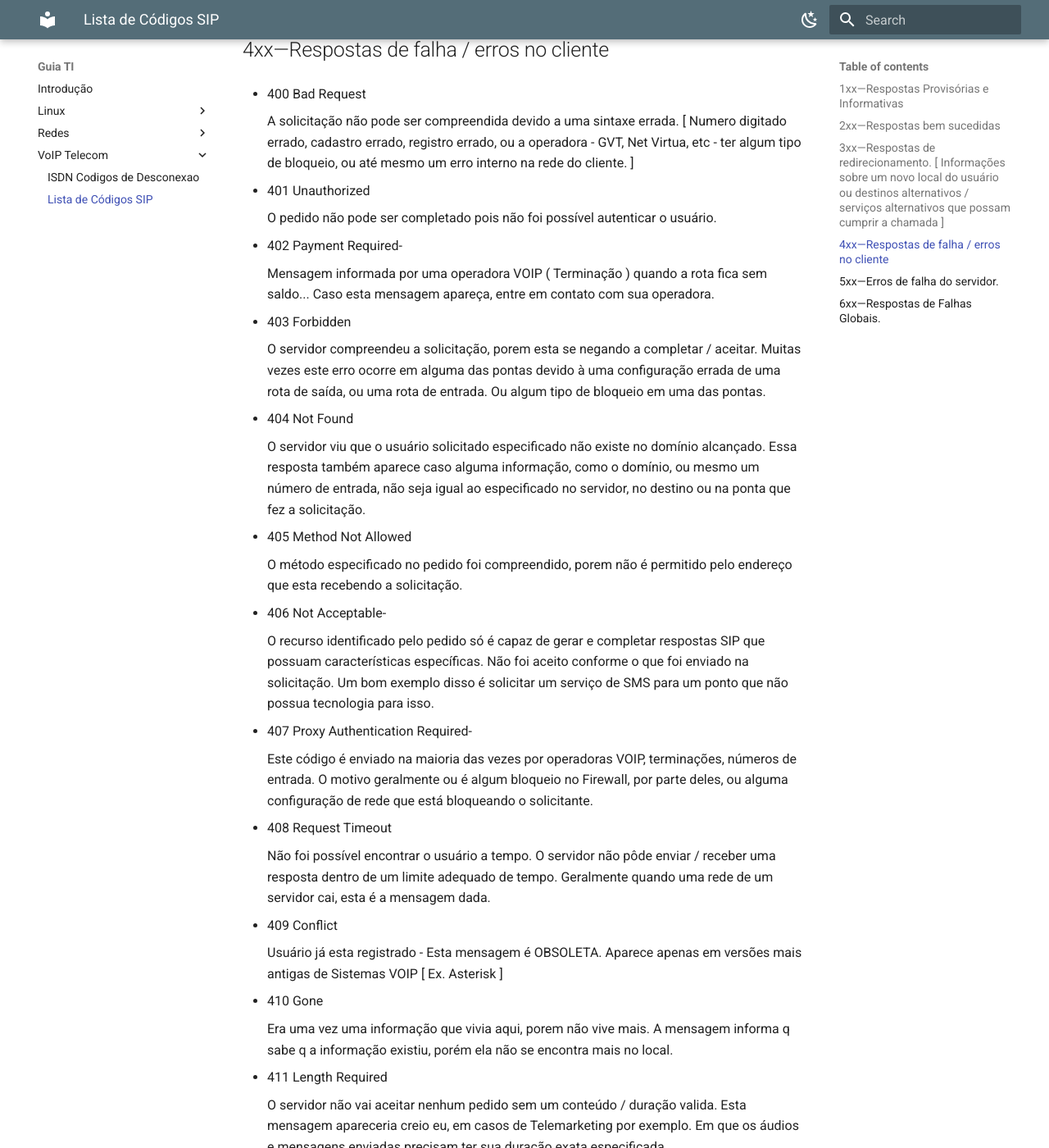
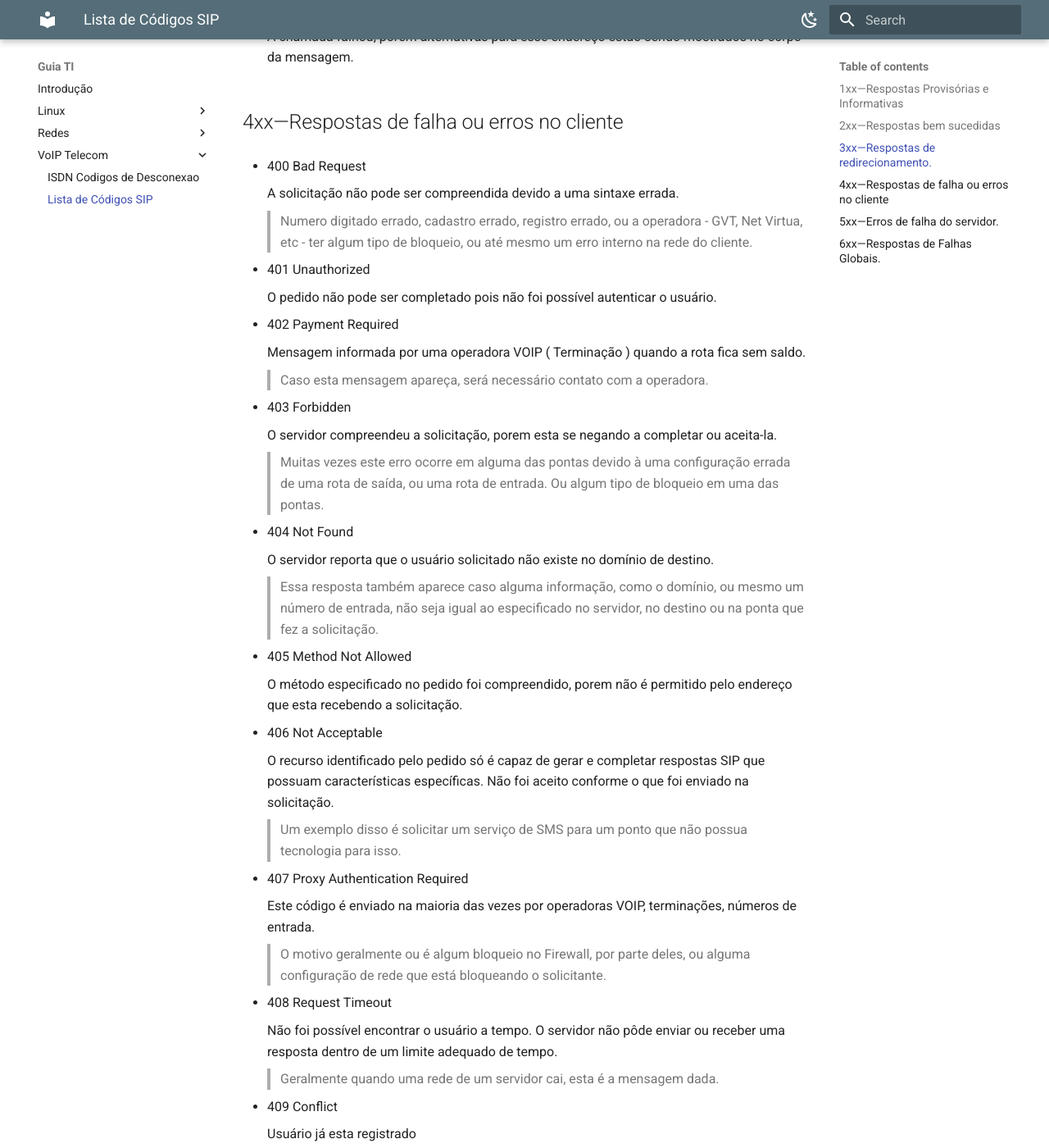
Before and after one commit to guia-ti/guia-ti.github.io, an MkDocs documentation site: the page built from docs/VoIP Telecom/Lista de Códigos SIP.md, in a window 1280 px wide and 1400 px high, scrolled down 1997 px. Shown: the whole window at 82% size. Built offline with MkDocs 1.6.1 and Material for MkDocs 9.7.7, drawn with Linux system fonts in a browser that asks for light colours; some of the changed text lies outside the part shown.

Commit message:
vault backup hev-desktop: 2023-05-13 21:15:29
Affected files:
docs/VoIP Telecom/Lista de Códigos SIP.md

```diff
--- a/docs/VoIP Telecom/Lista de Códigos SIP.md
+++ b/docs/VoIP Telecom/Lista de Códigos SIP.md
@@ -39,80 +39,93 @@
 
 - 202 Accepted
 
-    Indica que a solicitação foi aceita para ser processada. Porem o processamento ainda não foi completado. _Obsoleto - No momento essa resposta não é mais utilizada nos sistemas mais recentes_.
+    Indica que a solicitação foi aceita para ser processada. Porem o processamento ainda não foi completado.
+    >_Obsoleto - No momento essa resposta não é mais utilizada nos sistemas mais recentes_.
 
 - 204 No Notification
 
-    Indica que a solicitação teve sucesso, porem a chamada não vai ter uma notificação. [ Ex: Ligou em um 0800, Completou no sistema, dando um OK, porém não vai notificar o Cliente, agente usuário. Sem alertas e notificações. Nada. ]
+    Indica que a solicitação teve sucesso, porem a chamada não vai ter uma notificação.
+    >Ex: Ligou em um 0800, Completou no sistema, dando um OK, porém não vai notificar o Cliente, agente ou usuário. Sem alertas e notificações.
 
-## 3xx—Respostas de redirecionamento. [ Informações sobre um novo local do usuário ou destinos alternativos / serviços alternativos que possam cumprir a chamada ]
+## 3xx—Respostas de redirecionamento.
+Informações sobre um novo local do usuário ou destinos alternativos, serviços alternativos que possam prosseguir com a sessão.
 
 - 300 Multiple Choices
 
-    O endereço / IP / Chamada foi redirecionado a varias opções para o usuário ou cliente escolher, cada uma indo para um local diferente, enquanto o usuário ou agente do usuário pode selecionar a opção desejada e redirecionar a solicitação de chamada até esse local. Talvez esta mensagem apareça em alguns casos de URA, por Exemplo.
+    O endereço IP ou chamada foi redirecionado a varias opções para o usuário ou cliente escolher, cada uma indo para um local diferente, enquanto o usuário ou agente do usuário pode selecionar a opção desejada e redirecionar a solicitação de chamada até esse local.
+    > Talvez esta mensagem apareça em alguns casos de URA, por Exemplo.
 
 - 301 Moved Permanently
 
-    O usuário não pode mais ser encontrado no endereço em que foi mandada a solicitação / chamada.
+    O usuário não pode mais ser encontrado no endereço em que foi mandada a solicitação ou chamada.
 
-- 302 Moved Temporarily-
+- 302 Moved Temporarily
 
     O usuário não pode completar a chamada porque o endereço solicitado esta temporariamente desabilitado, fora de serviço ou expirou.
+    > Pode haver informação adicional de um novo destino de contato.
 
 - 305 Use Proxy
 
     A fonte solicitada só pode ser alcançada através de um Proxy.
+
 - 380 Alternative Service
 
     A chamada falhou, porem alternativas para esse endereço estão sendo mostrados no corpo da mensagem.
 
-## 4xx—Respostas de falha / erros no cliente
+## 4xx—Respostas de falha ou erros no cliente
 
 - 400 Bad Request
 
-    A solicitação não pode ser compreendida devido a uma sintaxe errada. [ Numero digitado errado, cadastro errado, registro errado, ou a operadora - GVT, Net Virtua, etc - ter algum tipo de bloqueio, ou até mesmo um erro interno na rede do cliente. ]
+    A solicitação não pode ser compreendida devido a uma sintaxe errada.
+    > Numero digitado errado, cadastro errado, registro errado, ou a operadora - GVT, Net Virtua, etc - ter algum tipo de bloqueio, ou até mesmo um erro interno na rede do cliente.
 
 - 401 Unauthorized
 
     O pedido não pode ser completado pois não foi possível autenticar o usuário.
 
-- 402 Payment Required-
+- 402 Payment Required
 
-    Mensagem informada por uma operadora VOIP ( Terminação ) quando a rota fica sem saldo... Caso esta mensagem apareça, entre em contato com sua operadora.
+    Mensagem informada por uma operadora VOIP ( Terminação ) quando a rota fica sem saldo.
+    >Caso esta mensagem apareça, será necessário contato com a operadora.
 
 - 403 Forbidden
 
-    O servidor compreendeu a solicitação, porem esta se negando a completar / aceitar.
-    Muitas vezes este erro ocorre em alguma das pontas devido à uma configuração errada de uma rota de saída, ou uma rota de entrada. Ou algum tipo de bloqueio em uma das pontas.
+    O servidor compreendeu a solicitação, porem esta se negando a completar ou aceita-la.
+    >Muitas vezes este erro ocorre em alguma das pontas devido à uma configuração errada de uma rota de saída, ou uma rota de entrada. Ou algum tipo de bloqueio em uma das pontas.
 
 - 404 Not Found
 
-    O servidor viu que o usuário solicitado especificado não existe no domínio alcançado. Essa resposta também aparece caso alguma informação, como o domínio, ou mesmo um número de entrada, não seja igual ao especificado no servidor, no destino ou na ponta que fez a solicitação.
+    O servidor reporta que o usuário solicitado não existe no domínio de destino.
+    >Essa resposta também aparece caso alguma informação, como o domínio, ou mesmo um número de entrada, não seja igual ao especificado no servidor, no destino ou na ponta que fez a solicitação.
 
 - 405 Method Not Allowed
 
     O método especificado no pedido foi compreendido, porem não é permitido pelo endereço que esta recebendo a solicitação.
 
-- 406 Not Acceptable-
+- 406 Not Acceptable
 
-    O recurso identificado pelo pedido só é capaz de gerar e completar respostas SIP que possuam características específicas. Não foi aceito conforme o que foi enviado na solicitação. Um bom exemplo disso é solicitar um serviço de SMS para um ponto que não possua tecnologia para isso.
+    O recurso identificado pelo pedido só é capaz de gerar e completar respostas SIP que possuam características específicas. Não foi aceito conforme o que foi enviado na solicitação.
+    >Um exemplo disso é solicitar um serviço de SMS para um ponto que não possua tecnologia para isso.
 
-- 407 Proxy Authentication Required-
+- 407 Proxy Authentication Required
 
-    Este código é enviado na maioria das vezes por operadoras VOIP, terminações, números de entrada. O motivo geralmente ou é algum bloqueio no Firewall, por parte deles, ou alguma configuração de rede que está bloqueando o solicitante.
+    Este código é enviado na maioria das vezes por operadoras VOIP, terminações, números de entrada.
+    >O motivo geralmente ou é algum bloqueio no Firewall, por parte deles, ou alguma configuração de rede que está bloqueando o solicitante.
 
 - 408 Request Timeout
 
-    Não foi possível encontrar o usuário a tempo. O servidor não pôde enviar / receber uma resposta dentro de um limite adequado de tempo. Geralmente quando uma rede de um servidor cai, esta é a mensagem dada.
+    Não foi possível encontrar o usuário a tempo. O servidor não pôde enviar ou receber uma resposta dentro de um limite adequado de tempo.
+    >Geralmente quando uma rede de um servidor cai, esta é a mensagem dada.
 
 - 409 Conflict
 
-    Usuário já esta registrado - Esta mensagem é OBSOLETA. Aparece apenas em versões mais antigas de Sistemas VOIP [ Ex. Asterisk ]
+    Usuário já esta registrado
+    >_Esta mensagem é OBSOLETA. Aparece apenas em versões mais antigas de Sistemas VOIP_ ( Ex. Asterisk )
 
 - 410 Gone
 
     Era uma vez uma informação que vivia aqui, porem não vive mais.
-    A mensagem informa q sabe q a informação existiu, porém ela não se encontra mais no local.
+    A mensagem informa que sabe da existencia informação existiu, porém ela não se encontra mais no local.
 
 - 411 Length Required
 
```
